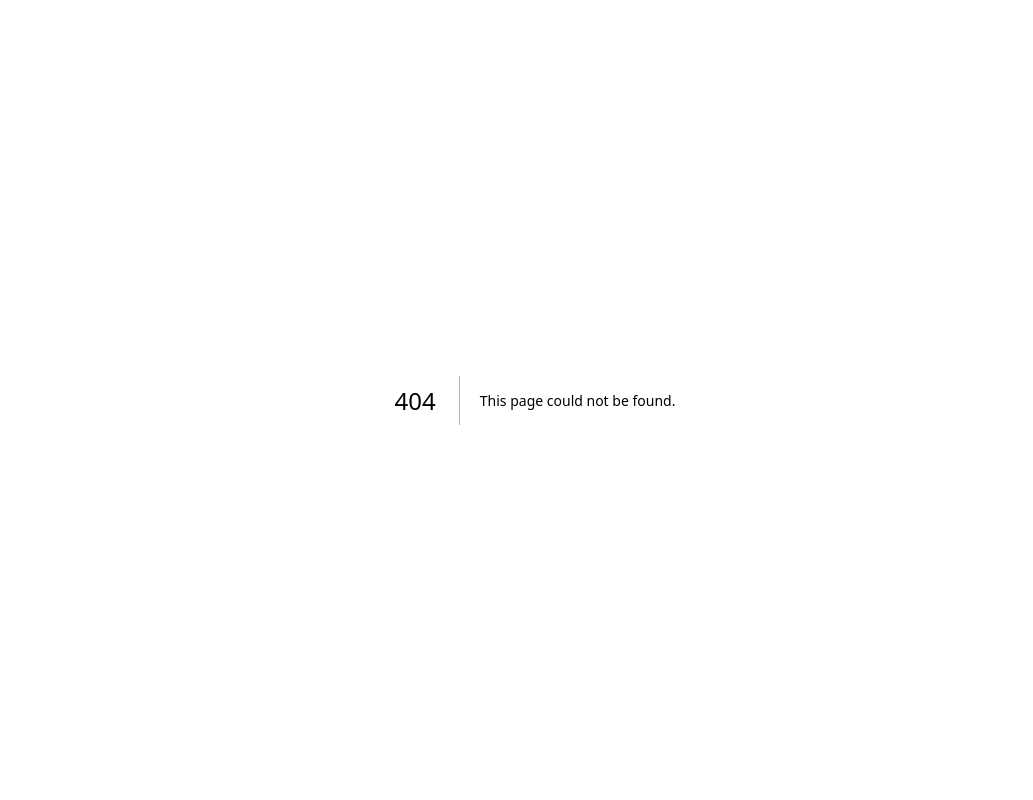
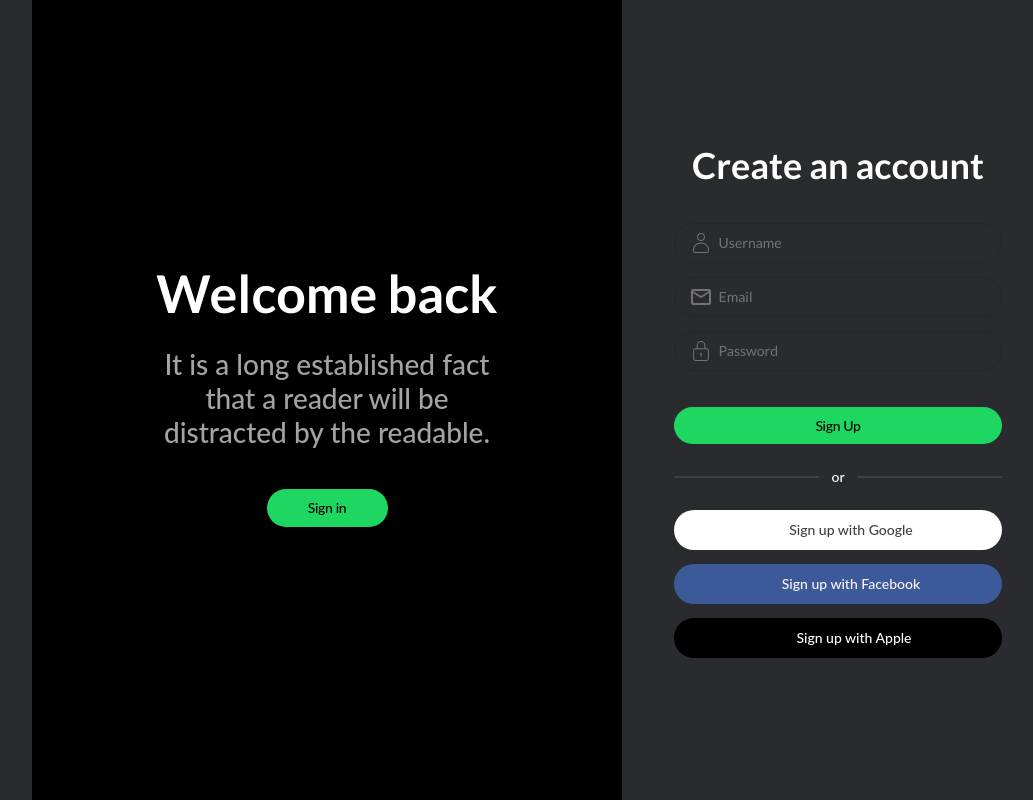
Before and after one commit to mudassir733/Band-Wagon, a Next.js app: page /signup in a window 1280 px wide. Before the commit this address had no page. Shown: the whole page, without its empty margins (105-1138 px from the left). Built offline with nearby package versions, Linux system fonts and the light colour scheme.

Commit message:
signup page design developed

```diff
--- a/package.json
+++ b/package.json
@@ -9,11 +9,13 @@
     "lint": "next lint"
   },
   "dependencies": {
+    "cookies-next": "^4.2.1",
     "framer-motion": "^11.5.5",
     "lucide-react": "^0.441.0",
     "next": "14.2.12",
     "react": "^18",
-    "react-dom": "^18"
+    "react-dom": "^18",
+    "react-icons": "^5.3.0"
   },
   "devDependencies": {
     "@types/node": "22.5.5",
--- a/src/app/page.js
+++ b/src/app/page.js
@@ -1,11 +1,11 @@
-import Image from "next/image";
 
 export default function Home() {
   return (
-    <>
-    <div>
+    <div className="flex flex-col h-screen justify-center items-center">
       <h1>Welcome to Next.js!</h1>
+      <p>
+        Get started by editing <code>pages/index.js</code>
+      </p>
     </div>
-    </>
   );
 }
--- /dev/null
+++ b/src/app/signup/page.js
@@ -0,0 +1,10 @@
+import React from 'react'
+import SignUp from "../../components/signup/SignUp"
+
+const SignUpPage = () => {
+  return (
+    <SignUp/>
+  )
+}
+
+export default SignUpPage
--- a/src/components/onBoardingSlider/OnBoardingSlider.jsx
+++ b/src/components/onBoardingSlider/OnBoardingSlider.jsx
@@ -3,6 +3,8 @@
 import { useState } from 'react'
 import { motion, AnimatePresence } from 'framer-motion'
 import { ChevronRight } from 'lucide-react'
+import { useRouter } from 'next/navigation'
+import { setCookie } from 'cookies-next'
 import Image from 'next/image'
 
 const slides = [
@@ -30,8 +32,11 @@ const slides = [
 export default function OnboardingSlider() {
   const [currentSlide, setCurrentSlide] = useState(0)
 
+
   const nextSlide = () => {
     setCurrentSlide((prev) => (prev === slides.length - 1 ? 0 : prev + 1))
+
+
   }
 
   return (
@@ -72,14 +77,14 @@ export default function OnboardingSlider() {
                   <div
                     key={index}
                     className={`w-2 h-2 rounded-full ${
-                      index === currentSlide ? 'bg-green-500' : 'bg-gray-600'
+                      index === currentSlide ? 'bg-primary' : 'bg-gray-600'
                     }`}
                   />
                 ))}
               </div>
               <button
                 onClick={nextSlide}
-                className="bg-green-500 text-white px-6 py-2 rounded-full flex items-center"
+                className="bg-primary text-white px-6 py-2 rounded-full flex items-center"
               >
                 {currentSlide === slides.length - 1 ? 'Get Started' : 'Continue'}
                 <ChevronRight className="ml-2 h-4 w-4" />
--- /dev/null
+++ b/src/components/signup/SignUp.jsx
@@ -0,0 +1,113 @@
+import React from 'react'
+import { CiUser } from "react-icons/ci";
+import { MdOutlineMail } from "react-icons/md";
+import { CiLock } from "react-icons/ci";
+
+const SignUp = () => {
+  return (
+   <div className='w-full h-screen bg-background pl-[137px]'>
+<div className='grid grid-cols-2 gap-[141px]'>
+<div className="w-[590px] h-screen bg-black flex items-center justify-center">
+<div className="h-[258px] flex-col justify-start items-center gap-10 inline-flex">
+    <div className="flex-col justify-start items-center gap-8 flex">
+        <h1 className="text-white text-[52px] font-bold font-['Lato'] leading-[44px]">Welcome back</h1>
+        <p className="w-[370px] text-center text-neutral-400 text-[28px] font-medium font-['Lato'] leading-[34px]">It is a long established fact that a reader will be distracted by the readable.</p>
+    </div>
+    <div className="w-[121px] px-6 py-2.5 bg-[#1ed760] rounded-[100px] justify-center items-center gap-2.5 inline-flex">
+        <div className="text-center text-black text-sm font-medium font-['Lato'] leading-tight tracking-tight">Sign in</div>
+    </div>
+</div>
+</div>
+<div className='flex items-center'>
+<div className="h-[520px] flex-col justify-center items-center gap-6 inline-flex">
+    <div className="flex-col justify-center items-center gap-6 flex">
+        <div className="flex-col justify-center items-start gap-9 flex">
+            <div className="flex-col justify-start items-center gap-9 flex">
+                <div className="text-white text-4xl font-bold font-['Lato'] leading-[44px]">Create an account</div>
+                <div className="flex-col justify-start items-start gap-3.5 flex">
+                    <div className="w-[328px] h-10 px-3.5 py-2.5 rounded-[100px] border border-[#272727] justify-start items-center gap-2 inline-flex">
+                        <div className="w-6 h-6 relative">
+                            <CiUser className='w-6 h-6 left-0 top-0 absolute text-neutral-500' />
+                        </div>
+                        <div className="justify-center items-center gap-2 flex w-full">
+                            <div className="justify-center items-center gap-2 flex w-full">
+                                <div className="text-neutral-500 w-full text-sm font-medium font-['Inter'] leading-tight">
+                                    <input type="text" placeholder='Username' className='w-full h-10  py-2.5 justify-start items-center gap-2 inline-flex bg-transparent outline-none placeholder:text-neutral-500 font-regular' />
+                                </div>
+                            </div>
+                        </div>
+                    </div>
+                    <div className="w-[328px] h-10 px-3.5 py-2.5 rounded-[100px] border border-[#272727] justify-start items-center gap-2 inline-flex">
+                        <div className="w-6 h-6 relative">
+                            <MdOutlineMail  className='w-6 h-6 left-0 top-0 absolute text-neutral-500' />
+                        </div>
+                        <div className="justify-center items-center gap-2 flex w-full">
+                            <div className="justify-center items-center gap-2 flex w-full">
+                                <div className="text-neutral-500 text-sm font-medium font-['Inter'] leading-tight w-full">
+                                    <input type="text" placeholder='Email' className='w-full h-10  py-2.5 justify-start items-center gap-2 inline-flex bg-transparent outline-none placeholder:text-neutral-500 font-regular' />
+                                </div>
+                            </div>
+                        </div>
+                    </div>
+                    <div className="w-[328px] h-10 px-3.5 py-2.5 rounded-[100px] border border-[#272727] justify-start items-center gap-2 inline-flex">
+                        <div className="w-6 h-6 relative">
+                            <CiLock className='w-6 h-6 left-0 top-0 absolute text-neutral-500' />
+                        </div>
+                        <div className="justify-center items-center gap-2 flex w-full">
+                            <div className="justify-center items-center gap-2 flex w-full">
+                                <div className="text-neutral-500 text-sm font-medium font-['Inter'] leading-tight w-full">
+                                    <input type="password" placeholder='Password' className='w-full h-10  py-2.5 justify-start items-center gap-2 inline-flex bg-transparent outline-none placeholder:text-neutral-500 font-regular' />
+                                </div>
+                            </div>
+                        </div>
+                    </div>
+                </div>
+            </div>
+            <div className="w-[328px] px-6 py-2.5 bg-[#1ed760] rounded-[100px] justify-center items-center gap-2.5 inline-flex">
+                <div className="text-center text-[#040303] text-sm font-medium font-['Lato'] leading-tight tracking-tight">Sign Up</div>
+            </div>
+        </div>
+        <div className="justify-start items-center gap-3 inline-flex">
+            <div className="w-[145px] h-[0px] border border-neutral-700"></div>
+            <div className="text-center text-white text-sm font-medium font-['Lato'] leading-tight">or</div>
+            <div className="w-[145px] h-[0px] border border-neutral-700"></div>
+        </div>
+    </div>
+    <div className="flex-col justify-start items-start gap-3.5 flex">
+        <div className="w-[328px] h-10 px-6 py-2.5 bg-white rounded-[100px] justify-center items-center gap-2.5 inline-flex">
+            <div className="justify-center items-center gap-2 flex">
+                <div className="w-[18px] h-[18px] relative">
+                </div>
+                <div className="text-neutral-700 text-sm font-medium font-['Lato'] leading-tight">Sign up with Google</div>
+            </div>
+        </div>
+        <div className="w-[328px] h-10 px-6 py-2.5 bg-[#3c5a9a] rounded-[100px] justify-center items-center gap-2.5 inline-flex">
+            <div className="justify-center items-center gap-2 flex">
+                <div className="justify-center items-center gap-2 flex">
+                    <div className="w-[18px] h-[18px] relative">
+                        <div className="w-[18px] h-[18px] left-0 top-[18px] absolute">
+                        </div>
+                    </div>
+                    <div className="text-[#fff6f6] text-sm font-medium font-['Lato'] leading-tight">Sign up with Facebook</div>
+                </div>
+            </div>
+        </div>
+        <div className="w-[328px] h-10 px-6 py-2.5 bg-black rounded-[100px] justify-center items-center gap-2.5 inline-flex">
+            <div className="justify-center items-center gap-2 flex">
+                <div className="w-6 h-6 relative" />
+                <div className="justify-center items-center gap-2 flex">
+                    <div className="justify-center items-center gap-2 flex">
+                        <div className="text-white text-sm font-medium font-['Lato'] leading-tight">Sign up with Apple</div>
+                    </div>
+                </div>
+            </div>
+        </div>
+    </div>
+</div>
+</div>
+</div>
+   </div>
+  )
+}
+
+export default SignUp
```
Also changed, not shown: 1 other file (tests, documents, lock files or other folders).
